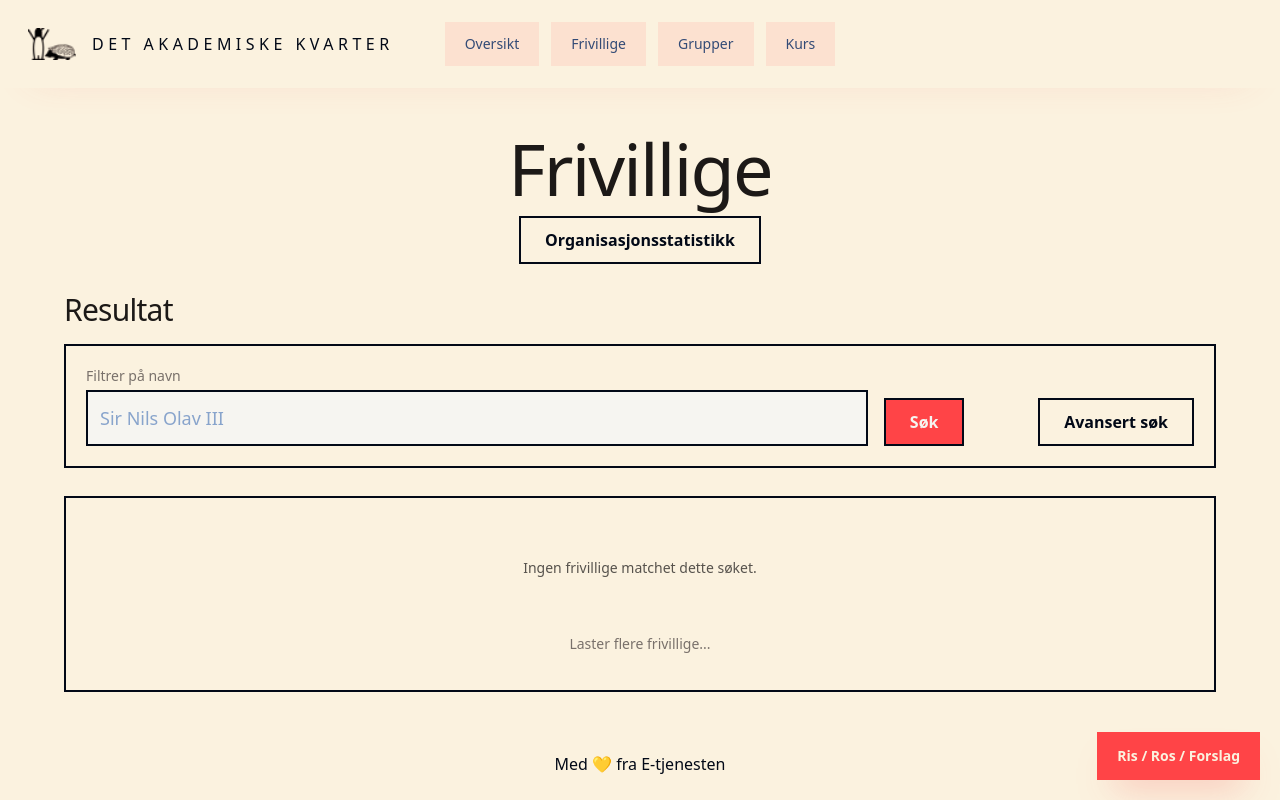
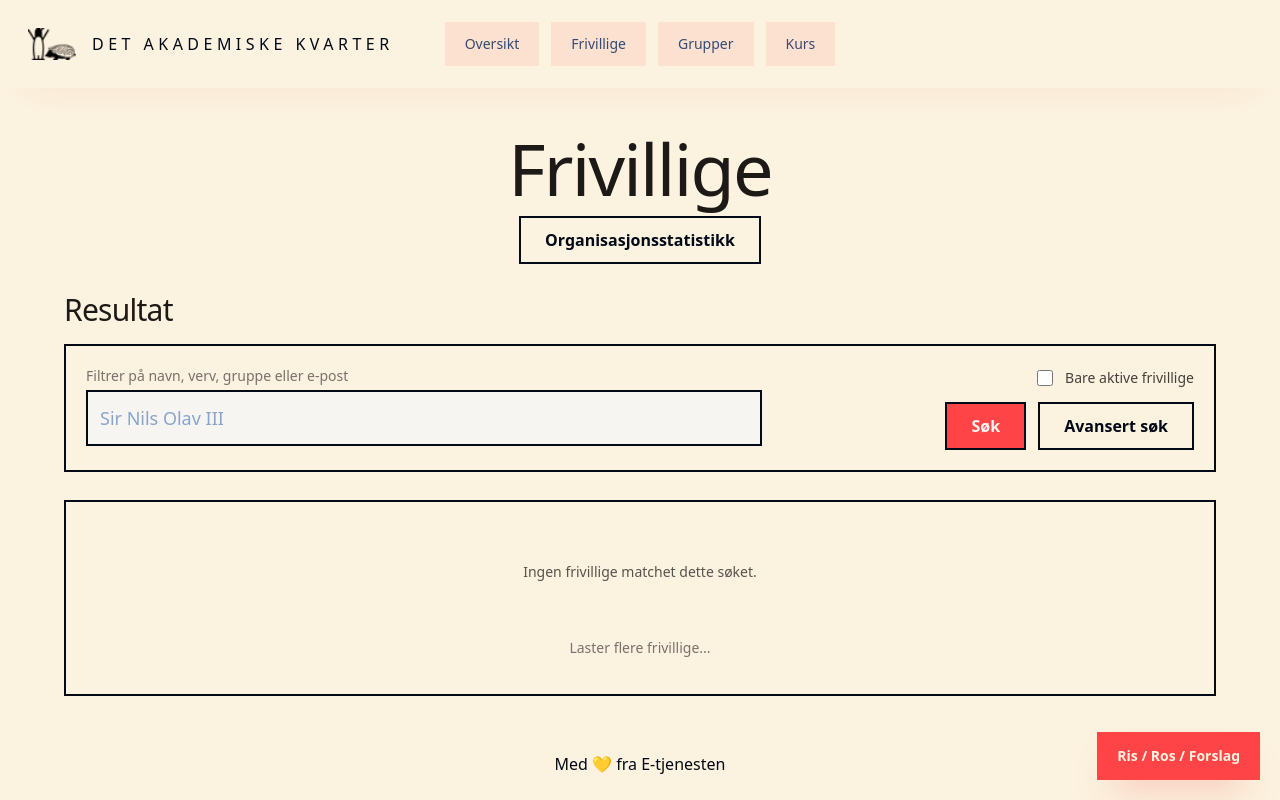
Before and after one commit to kvarteret/kvarteret-personal, a Python web app: template app/templates/pages/volunteers/volunteers_index.html in a window 1280 px wide. Run offline with Jinja, Linux system fonts and the light colour scheme; the template is opened without the code that fills it, so the values that code supplies are empty; style sheets or scripts are compiled from the project's sources; some libraries are stand-ins or nearby versions.

Commit message:
feat: refine volunteer search controls

```diff
--- a/app/templates/pages/volunteers/volunteers_index.html
+++ b/app/templates/pages/volunteers/volunteers_index.html
@@ -18,17 +18,17 @@
       </div>
 
       <form action="/volunteers" class="app-panel" id="volunteer-search" method="get">
-        <div class="flex flex-col gap-4 lg:flex-row lg:items-end">
+        <div class="flex flex-col gap-4 lg:flex-row lg:items-start">
           <div class="min-w-0 flex-1">
             <label class="grid gap-1" for="q">
-              <span class="text-sm text-stone-500">Filtrer på navn</span>
+              <span class="text-sm text-stone-500">Filtrer på navn, verv, gruppe eller e-post</span>
+              <div class="relative">
                 <input
                   autocomplete="off"
                   class="app-input"
                   hx-disinherit="hx-select hx-target hx-swap"
                   hx-get="/volunteers/list"
                   hx-include="#volunteer-search"
-                hx-indicator="#volunteer-search-indicator"
                   hx-push-url="true"
                   hx-target="#volunteer-results"
                   hx-trigger="keyup changed delay:300ms, search"
@@ -39,15 +39,31 @@
                   type="search"
                   value="{{ query }}"
                 >
+              </div>
             </label>
           </div>
-          <div class="flex flex-wrap items-center gap-3">
+          <div class="grid gap-3 lg:min-w-[26rem] lg:justify-items-end">
+            <div class="flex min-h-6 items-center justify-end">
+              <input name="only_active" type="hidden" value="">
+              <label class="inline-flex items-center gap-3 text-sm text-stone-700" for="only_active">
+                <input
+                  class="h-4 w-4 accent-kvarteret-red"
+                  id="only_active"
+                  name="only_active"
+                  type="checkbox"
+                  value="on"
+                  {% if only_active %}checked{% endif %}
+                >
+                <span>Bare aktive frivillige</span>
+              </label>
+            </div>
+            <div class="flex min-h-12 flex-wrap items-center gap-3 lg:justify-end">
               <button class="app-button" type="submit">Søk</button>
-            <span class="htmx-indicator text-sm text-stone-500" id="volunteer-search-indicator">Laster...</span>
               <a class="app-button-secondary" href="/volunteers/search">Avansert søk</a>
               {% if request.state.show_management_tools %}
                 <a class="app-button-secondary" href="/volunteer-applications">Ny frivillig</a>
               {% endif %}
+            </div>
           </div>
         </div>
       </form>
```
Also changed, not shown: tests/web/volunteers/test_volunteers_web.py (+39 -4 lines). Lines whose indentation alone changed are shown as unchanged.
